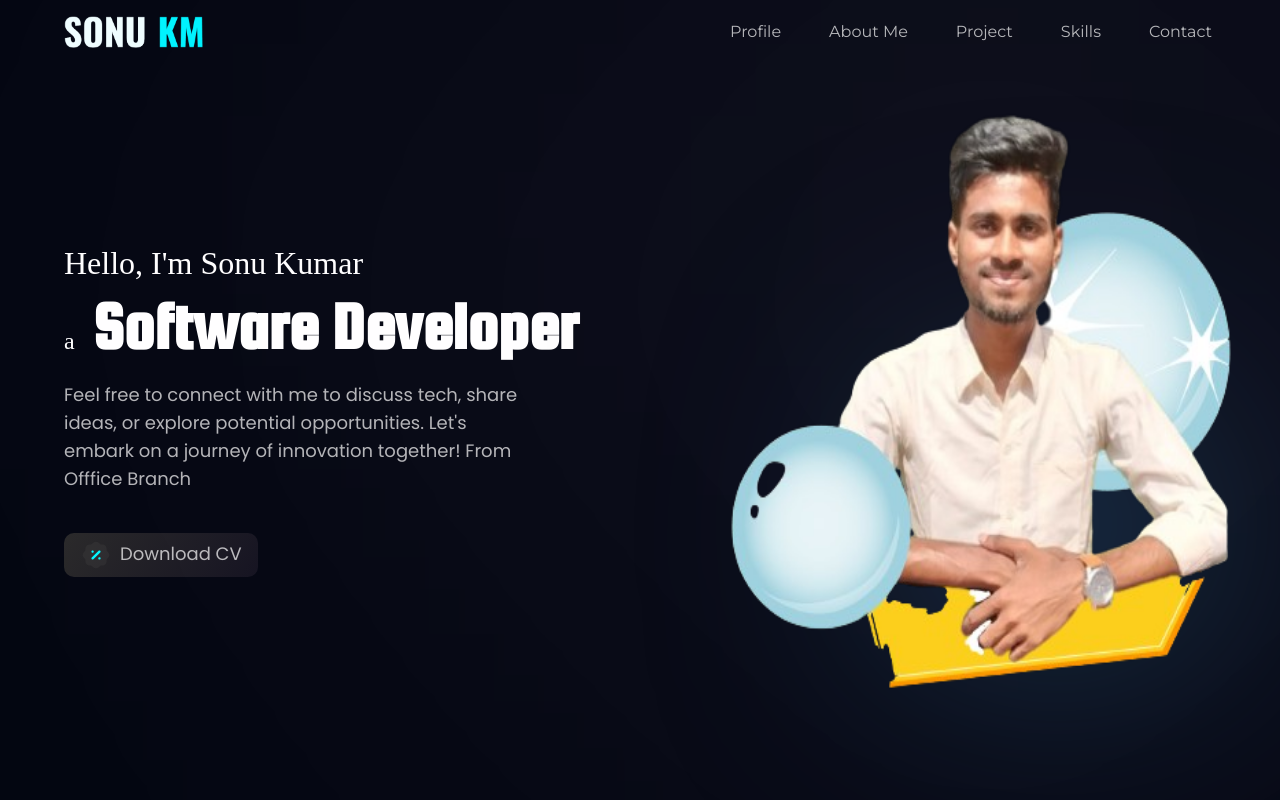
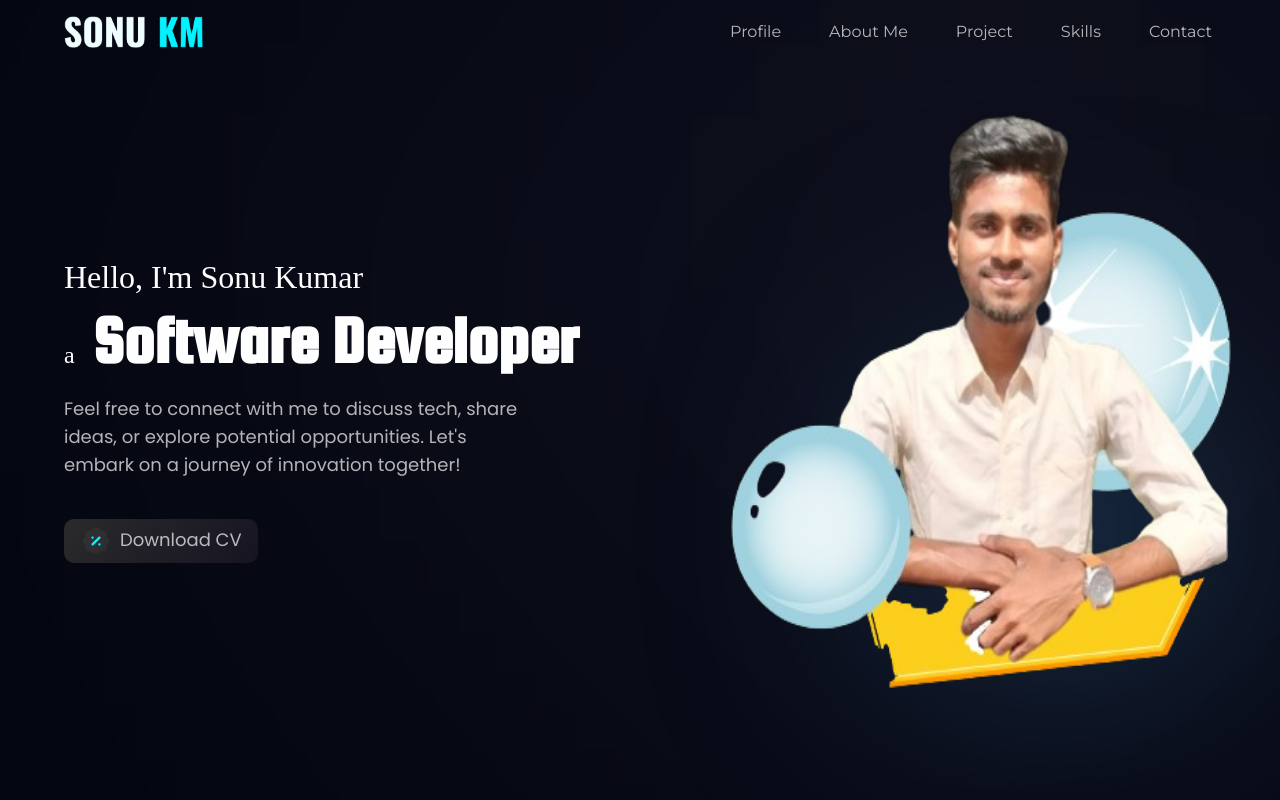
Before and after one commit to sonuku092/My_Portfolio, a React (Vite) app: page /project in a window 1280 px wide. Built offline with nearby package versions, Linux system fonts and the light colour scheme; a web font is replaced by a local one.

Commit message:
Remove unnecessary text from Hero component's message

```diff
--- a/src/components/Hero.jsx
+++ b/src/components/Hero.jsx
@@ -65,7 +65,7 @@ const Hero = () => {
         >
           Feel free to connect with me to discuss tech, share ideas, or explore
           potential opportunities. Let's embark on a journey of innovation
-          together!  From Offfice Branch
+          together!
         </p>
 
         <button
```
